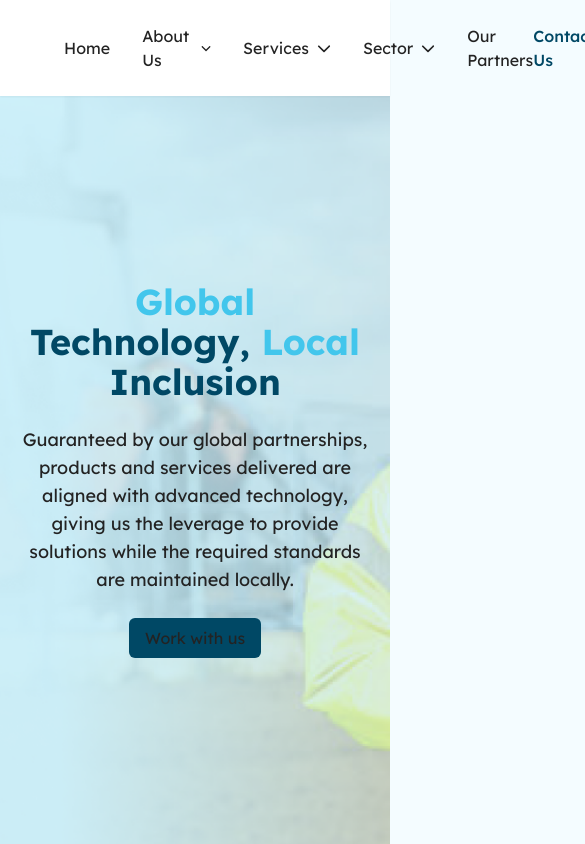
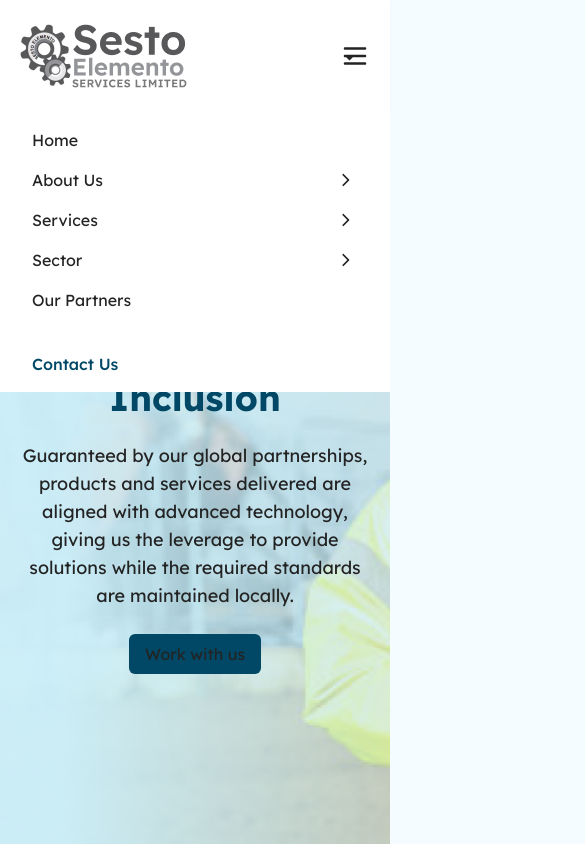
Before and after one commit to blossomobasi/sesto-elemento, a Next.js app: page / in a window 390 px wide. Shown: the top 844 px of the page, 585 px wide, since content can reach past the window. Built offline with nearby package versions, Linux system fonts and the light colour scheme.

Commit message:
Responsive: Add responsiveness for navbar

```diff
--- a/src/components/NavBar.tsx
+++ b/src/components/NavBar.tsx
@@ -4,19 +4,23 @@ import { useState } from "react";
 
 import Logo from "@/ui/Logo";
 import Link from "next/link";
-import { FaChevronDown } from "react-icons/fa6";
+import { FaChevronDown, FaChevronRight } from "react-icons/fa6";
+import { CgMenuCheese } from "react-icons/cg";
+
 import { navData as navDataApi } from "@/data/navData";
 
 const NavBar = () => {
     const [showSubLink, setShowSubLink] = useState(0);
+    const [showNav, setShowNav] = useState(false);
 
     const navData = navDataApi;
 
     return (
-        <header className="flex items-center justify-between px-16 py-6 bg-white sticky top-0 w-full shadow-sm">
+        <header className="flex items-center justify-between md:px-16 px-5 py-6 bg-white sticky top-0 w-full shadow-sm z-50">
             <Logo />
 
-            <nav>
+            {/* Large Screen */}
+            <nav className="hidden sm:flex">
                 <ul className="flex items-center gap-x-8">
                     {navData.map((link, i) => (
                         <li key={link.href} className="relative">
@@ -29,7 +33,16 @@ const NavBar = () => {
                                 onMouseLeave={() => setShowSubLink(0)}
                             >
                                 {link.title}
-                                {link.subLink && <FaChevronDown size={14} />}
+                                {link.subLink && (
+                                    <FaChevronDown
+                                        size={14}
+                                        className={`${
+                                            link.subLink && showSubLink === i
+                                                ? "rotate-180 transition duration-300 ease"
+                                                : ""
+                                        }`}
+                                    />
+                                )}
                             </Link>
 
                             {/* DropDown */}
@@ -57,7 +70,63 @@ const NavBar = () => {
                 </ul>
             </nav>
 
-            <Link href="/contact" className="text-secondary font-medium">
+            {/* Small Screen */}
+            <nav
+                className={`${
+                    showNav ? "z-50" : "-top-96 -z-50"
+                } absolute top-[7rem] bg-white w-full left-0 py-4 h-fit block sm:hidden transition-all duration-300 ease-in-out`}
+            >
+                <ul className="flex flex-col gap-y-4 px-8 pb-10">
+                    {navData.map((link, i) => (
+                        <li
+                            key={link.href}
+                            className={`${
+                                showSubLink === i && showSubLink ? "items-start" : "items-center"
+                            } flex justify-between w-80`}
+                        >
+                            <Link href={link.href} className="flex flex-col gap-y-3">
+                                {link.title}
+                                {link.subLink && showSubLink === i && (
+                                    <ul className="text-textColor/80 ml-5 border-l border-textColor/60 px-5 flex flex-col gap-y-3">
+                                        {link.subLink.map((sub, i) => (
+                                            <li key={sub.title}>
+                                                <Link href={sub.href} className="hover:underline">
+                                                    {sub.title}
+                                                </Link>
+                                            </li>
+                                        ))}
+                                    </ul>
+                                )}
+                            </Link>
+                            {link.subLink && (
+                                <FaChevronRight
+                                    onClick={() => setShowSubLink((prev) => (prev === i ? 0 : i))}
+                                    size={14}
+                                    className={`${
+                                        link.subLink && showSubLink === i
+                                            ? "rotate-90 transition duration-300 ease mt-1"
+                                            : ""
+                                    } `}
+                                />
+                            )}
+                        </li>
+                    ))}
+                </ul>
+
+                <Link href="/contact" className="text-secondary font-medium ml-8">
+                    Contact Us
+                </Link>
+            </nav>
+
+            <span>
+                <CgMenuCheese
+                    size={30}
+                    onClick={() => setShowNav(!showNav)}
+                    className="sm:hidden cursor-pointer"
+                />
+            </span>
+
+            <Link href="/contact" className="text-secondary font-medium hidden md:flex">
                 Contact Us
             </Link>
         </header>
```
